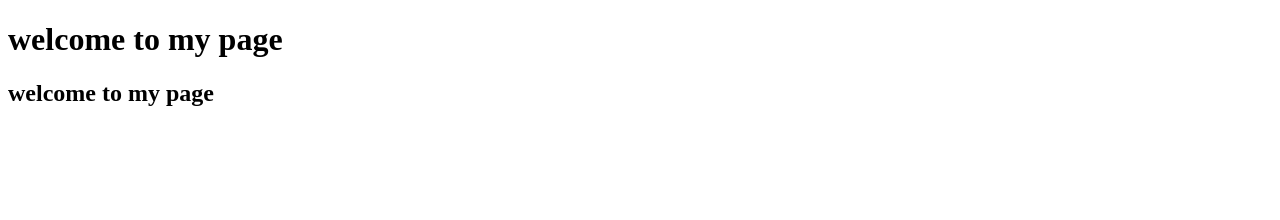
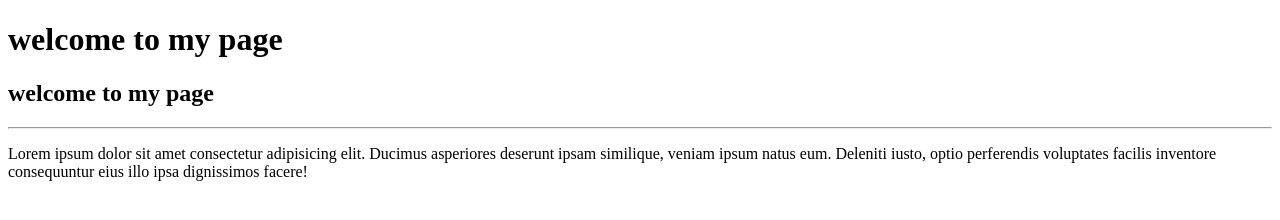
Before and after one commit to Deeghayu-Bhathiya/My-first-html-project, a plain HTML site: page index.html in a window 1280 px wide. Drawn offline with Linux system fonts and the light colour scheme.

Commit message:
first change

```diff
--- a/index.html
+++ b/index.html
@@ -1,14 +1,23 @@
 <!DOCTYPE html>
 <html lang="en">
+
 <head>
     <meta charset="UTF-8">
     <meta name="viewport" content="width=device-width, initial-scale=1.0">
     <title>my first project</title>
 </head>
+
 <body>
     <!-- heading tags -->
-     <!-- comment ctrl / -->
+    <!-- comment ctrl / -->
     <h1>welcome to my page</h1>
     <h2>welcome to my page</h2>
+    <!-- horrizantal line -->
+    <hr>
+    <!-- paragaraph -->
+    <p>Lorem ipsum dolor sit amet consectetur adipisicing elit. Ducimus asperiores deserunt ipsam similique, veniam
+        ipsum natus eum. Deleniti iusto, optio perferendis voluptates facilis inventore consequuntur eius illo ipsa
+        dignissimos facere!</p>
 </body>
+
 </html>
```
